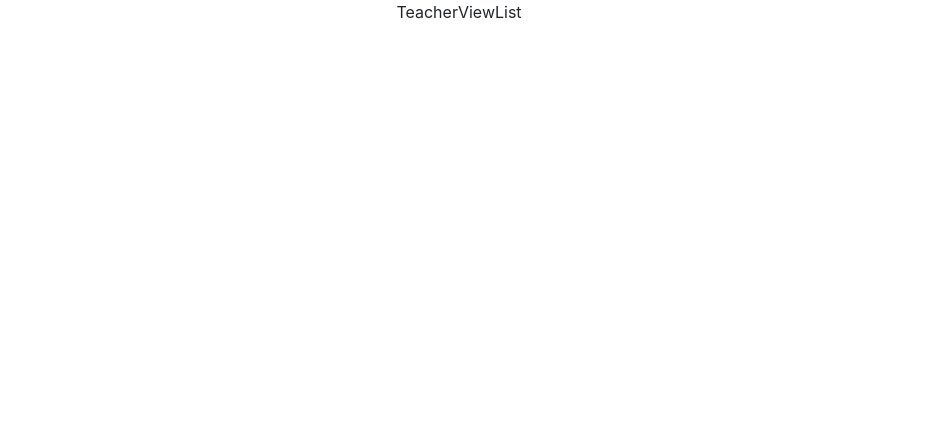
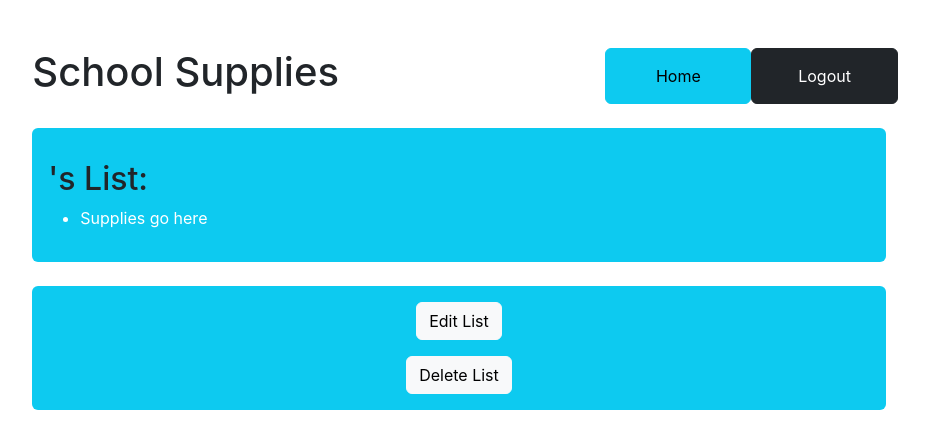
Before and after one commit to louyecats/teacherSuppliesApp, a React (Create React App) app in the folder client/: page /TeacherViewList in a window 1280 px wide. Shown: the top 448 px of the page, without its empty margins (181-1110 px from the left). Built offline with nearby package versions, Linux system fonts and the light colour scheme; no server answers.

Commit message:
added teacher viewAll list

```diff
--- a/client/src/App.js
+++ b/client/src/App.js
@@ -26,10 +26,10 @@ function App() {
           <Route element={<TeacherLoginReg user={user} setUser={setUser} setLogged={setLogged}/>} path="/TeacherLoginReg" default />
           <Route element={<TeacherDashboard user={user} setUser={setUser} setLogged={setLogged}/>} path="/TeacherDashboard" default />
           <Route element={<TeacherCreateList />} path="/TeacherCreateList" default />
-          <Route element={<TeacherViewList />} path="/TeacherViewList" default />
+          <Route element={<TeacherViewList user={user} setUser={setUser} setLogged={setLogged}/>} path="/TeacherViewList" default />
           <Route element={<TeacherEditList />} path="/TeacherEditList" default />
           <Route element={<StudentLoginReg user={user} setUser={setUser} setLogged={setLogged}/>} path="/StudentLoginReg" default />
-          <Route element={<StudentViewList />} path="/StudentViewList" default />
+          <Route element={<StudentViewList user={user} setUser={setUser} setLogged={setLogged}/>} path="/StudentViewList" default />
 
         </Routes>
       </BrowserRouter>
--- a/client/src/components/ChooseTeacherStudent.js
+++ b/client/src/components/ChooseTeacherStudent.js
@@ -2,11 +2,11 @@ import React from 'react'
 
 const ChooseTeacherStudent = () => {
     return (
-        <div>
+        <div className="mx-auto m-5">
             <h1 className="text-start offset-2">School Supplies</h1>
             <div className="col col-3 mx-auto bg-info p-3 m-4 rounded">
-                <a className="btn btn-dark m-3" href="./TeacherLoginReg">I am a teacher</a>
-                <a className="btn btn-dark m-3" href="./StudentLoginReg">I am a student</a>
+                <a className="btn btn-light m-3 d-flex" href="./TeacherLoginReg">I am a teacher</a>
+                <a className="btn btn-light m-3 d-flex" href="./StudentLoginReg">I am a student</a>
             </div>
         </div>
     )
--- a/client/src/components/StudentLoginReg.js
+++ b/client/src/components/StudentLoginReg.js
@@ -36,7 +36,7 @@ const StudentLoginReg = ({ user, setUser, setLogged }) => {
       })
       .catch(err => {
         console.log("Reg errors", err);
-        const errorResponse = err.response.data.errors;
+        const errorResponse = err.response.data;
         const errorArr = [];
         for (const key of Object.keys(errorResponse)) {
           errorArr.push(errorResponse[key].message)
@@ -84,7 +84,7 @@ const StudentLoginReg = ({ user, setUser, setLogged }) => {
       <h2 className="text-start offset-2">Register</h2>
       <div className="col-8 mx-auto bg-info p-3 m-4 rounded">
         <form action="" className="col" onSubmit={registerHandler}>
-          {/* {errorsReg.map((err, index) => <p className="text-danger" key={index}>{err}</p>)} */}
+          {errorsReg.map((err, index) => <p className="text-danger" key={index}>{err}</p>)}
 
           <div className="form-group">
             <label htmlFor="firstName">First Name:</label>
@@ -113,7 +113,7 @@ const StudentLoginReg = ({ user, setUser, setLogged }) => {
       <h2 className="text-start offset-2">Login</h2>
       <div className="col-8 mx-auto bg-info p-3 m-4 rounded">
         <form action="" className="col" onSubmit={loginHandler}>
-          {/* {errorsLogin && <p className="fst-italic text-danger">{errorsLogin}</p>} */}
+          {errorsLogin && <p className="fst-italic text-danger">{errorsLogin}</p>}
           <div className="form-group">
             <label htmlFor="email">Email:</label>
             <input type="text" className="form-control" name="email" id="email" onChange={logChangeHandler}></input>
--- a/client/src/components/StudentViewList.js
+++ b/client/src/components/StudentViewList.js
@@ -1,8 +1,57 @@
-import React from 'react'
+import React, { useEffect } from 'react'
+import axios from 'axios'
+import { useNavigate } from 'react-router-dom'
 
-const StudentViewList = () => {
+const StudentViewList = ({ user, setUser, setLogged }) => {
+
+  const navigate = useNavigate();
+
+  //get logged in user w/token credentials
+  useEffect(() => {
+    axios.get("http://localhost:8000/currentuser", { withCredentials: true })
+      .then(res => {
+        console.log("logged user" + JSON.stringify(res.data))
+        console.log("res.data.level", res.data.level)
+        //set logged in user in  state
+        setUser(res.data);
+        if (res.data.level !== "student") {
+          console.log("student not logged in")
+          navigate('/')
+        } else {
+          console.log("student logged in")
+        }
+      })
+      .catch(err => {
+        console.log('currentuser error', err)
+        setUser("")
+      });
+  }, [])
+
+  const logoutHandler = (e) => {
+    e.preventDefault();
+    axios.post("http://localhost:8000/student/logout", {}, { withCredentials: true })
+      .then(res => {
+        setUser(null);
+        setLogged(null);
+        console.log("logged out", res.data.firstName);
+        window.location.href = '/'; //when user logs out route home
+      })
+      .catch(err => console.log('logoutHandler error', err));
+  };
+
   return (
-    <div>StudentViewList</div>
+    <div className="mx-auto m-5">
+      <div className="row">
+        <h1 className="col text-start offset-2">School Supplies</h1>
+        <button className="col-1 btn btn-dark" onClick={logoutHandler}>Logout</button>
+      </div>
+
+      <h2 className="mt-3">Supplies for {user.firstName}:</h2>
+      <div className="col-8 mx-auto bg-info p-3 m-4 rounded">
+        <p className="text-white">Supplies go here</p>
+      </div>
+
+    </div>
   )
 }
 
--- a/client/src/components/TeacherDashboard.js
+++ b/client/src/components/TeacherDashboard.js
@@ -11,7 +11,7 @@ const TeacherDashboard = ({ user, setUser, setLogged }) => {
     axios.get("http://localhost:8000/currentuser", { withCredentials: true })
       .then(res => {
         console.log("logged user" + JSON.stringify(res.data))
-        console.log("res.data.level",res.data.level)
+        //console.log("res.data.level", res.data.level)
         //set logged in user in  state
         setUser(res.data);
         if (res.data.level !== "teacher") {
@@ -19,8 +19,8 @@ const TeacherDashboard = ({ user, setUser, setLogged }) => {
           navigate('/')
         } else {
           console.log("teacher logged in")
-          }
-        })
+        }
+      })
       .catch(err => {
         console.log('currentuser error', err)
         setUser("")
@@ -51,9 +51,8 @@ const TeacherDashboard = ({ user, setUser, setLogged }) => {
 
       <h2 className="mt-3">Welcome {user.firstName}</h2>
       <div className="col-8 mx-auto bg-info p-3 m-4 rounded">
-        <button className="btn btn-dark d-flex mx-auto" onClick={viewList}>View List</button>
-        <button className="btn btn-dark d-flex mx-auto mt-3" onClick={createList} >Create List</button>
-
+        <button className="btn btn-light d-flex mx-auto" onClick={viewList}>View List</button>
+        <button className="btn btn-light d-flex mx-auto mt-3" onClick={createList} >Create List</button>
       </div>
     </div>
   )
--- a/client/src/components/TeacherLoginReg.js
+++ b/client/src/components/TeacherLoginReg.js
@@ -137,7 +137,7 @@ const TeacherLoginReg = ({ user, setUser, setLogged }) => {
             <label htmlFor="password">Password:</label>
             <input type="password" className="form-control" name="password" id="password" onChange={logChangeHandler}></input>
           </div>
-          <button className="btn btn-dark mt-3 col-3">login</button>
+          <button className="btn btn-dark mt-3">login</button>
         </form>
       </div>
     </div>
--- a/client/src/components/TeacherViewList.js
+++ b/client/src/components/TeacherViewList.js
@@ -1,10 +1,67 @@
-import React from 'react'
+import React, { useEffect } from 'react'
+import axios from 'axios'
+import { useNavigate } from 'react-router-dom'
 
-const TeacherViewList = () => {
+const TeacherViewList = ({ user, setUser, setLogged }) => {
+  const navigate = useNavigate();
+
+  //get logged in user w/token credentials
+  useEffect(() => {
+    axios.get("http://localhost:8000/currentuser", { withCredentials: true })
+      .then(res => {
+        console.log("logged user" + JSON.stringify(res.data))
+        console.log("res.data.level", res.data.level)
+        //set logged in user in  state
+        setUser(res.data);
+        if (res.data.level !== "teacher") {
+          console.log("teacher not logged in")
+          navigate('/')
+        } else {
+          console.log("teacher logged in")
+        }
+      })
+      .catch(err => {
+        console.log('currentuser error', err)
+        setUser("")
+      });
+  }, [])
+
+  const logoutHandler = (e) => {
+    e.preventDefault();
+    axios.post("http://localhost:8000/teacher/logout", {}, { withCredentials: true })
+      .then(res => {
+        setUser(null);
+        setLogged(null);
+        //console.log("logged out", res.data.firstName);
+        window.location.href = '/'; //when user logs out route home
+      })
+      .catch(err => console.log('logoutHandler error', err));
+  };
+
+  const homeButton = (e) => { navigate("/TeacherDashboard") }
+  const editList = (e) => { navigate("/TeacherEditList") }
+////////// DELETE NEEDS FINISHED
+  const deleteList = (e) => {""}
+
   return (
-    <div>
-      TeacherViewList
+    <div className="mx-auto col-8 m-5">
+      <div className="row">
+        <h1 className="col text-start">School Supplies</h1>
+        <button className="col-2 btn btn-info" onClick={homeButton}>Home</button>
+        <button className="col-2 btn btn-dark" onClick={logoutHandler}>Logout</button>
+      </div>
 
+      <div className="col mx-auto bg-info p-3 m-4 rounded">
+        <h2 className="mt-3 text-start ">{user.firstName}'s List:</h2>
+        <ul>
+          <li className="text-white text-start">Supplies go here</li>
+        </ul>
+      </div>
+
+      <div className="col mx-auto bg-info p-3 m-4 rounded">
+        <button className="btn btn-light d-flex mx-auto" onClick={editList}>Edit List</button>
+        <button className="btn btn-light d-flex mx-auto mt-3" onClick={deleteList} >Delete List</button>
+      </div>
     </div>
   )
 }
```
Also changed, not shown: 2 other files (tests, documents, lock files or other folders).
